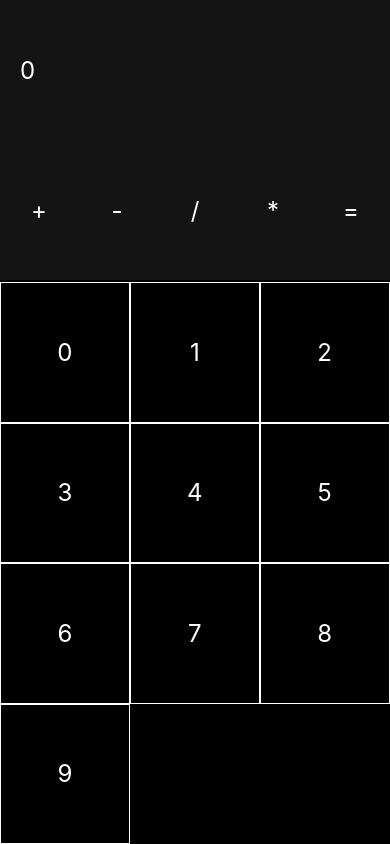
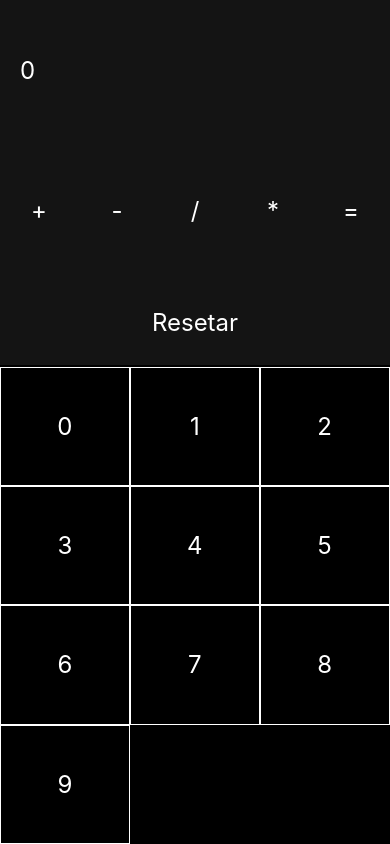
Before and after one commit to 6derick6/App_Calculator, a React Native app: screen / in a window 390 px wide. Built offline with nearby package versions, Linux system fonts and the light colour scheme.

Commit message:
add reset button

```diff
--- a/App.js
+++ b/App.js
@@ -56,6 +56,13 @@ export default function App() {
     }
   }
 
+  function resetaCalculadora(){
+      setStringCalculo(0);
+      setSinal("");
+      setFirstNumber(0);
+      setSecondNumber(0);
+  }
+
   return (
     <View style={{flex:1,backgroundColor:'black'}}>
       <StatusBar hidden />
@@ -69,7 +76,11 @@ export default function App() {
         <TouchableOpacity onPress={()=>logicaCalculadora('=')} style={{width:'20%',backgroundColor:'rgb(20,20,20)',justifyContent:'center',alignItems:'center',height:'100%'}}><Text style={{fontSize:24,textAlign:'center',color:'white'}}>=</Text></TouchableOpacity>
       </View>
 
-      <View style={{flexDirection:'row',flexWrap:'wrap',borderTopColor:'black',borderTopWidth:2,height:'66.8%'}}>
+      <View style={{flexDirection:'row',height:'10%',alignItems:'center'}}>
+        <TouchableOpacity onPress={()=>resetaCalculadora()} style={{width:'100%',backgroundColor:'rgb(20,20,20)',justifyContent:'center',alignItems:'center',height:'100%'}}><Text style={{fontSize:24,textAlign:'center',color:'white'}}>Resetar</Text></TouchableOpacity>
+      </View>
+
+      <View style={{flexDirection:'row',flexWrap:'wrap',borderTopColor:'black',borderTopWidth:2,height:'56.8%'}}>
         {
           numeros.map(function(e){
             return(<Botao logicaCalculadora={logicaCalculadora} numero={e}></Botao>)
```
